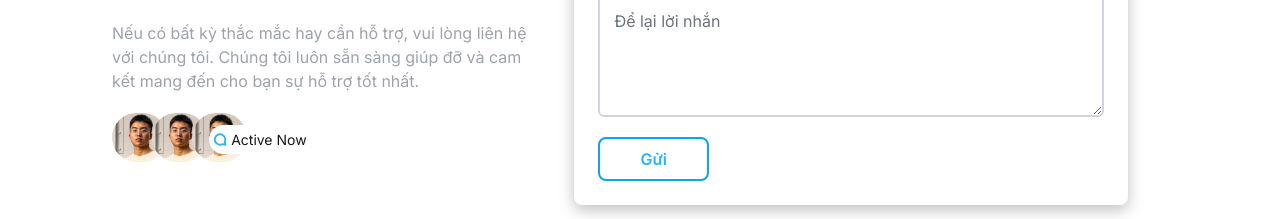
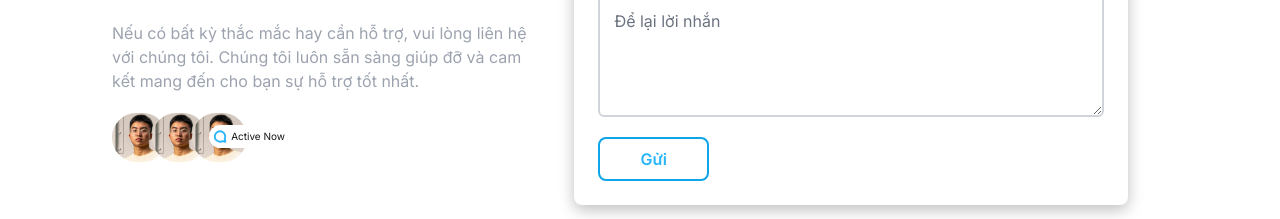
Before and after one commit to nguyenpt21/IE104-FinalProject, a Next.js app: page /Contact in a window 1280 px wide. Shown: the part 940-1159 px from the top of the page. Built offline with nearby package versions, Linux system fonts and the light colour scheme.

Commit message:
bổ xung

```diff
--- a/app/About/page.js
+++ b/app/About/page.js
@@ -3,9 +3,9 @@
 import Heading from '@/app/components/Heading';
 import Image from "next/image";
 import {WHY_CHOOSE, ABOUT, TEAM} from "@/constants/about";
-import Line from "@/app/components/About/LineInAbout"
-import ScrollRevealEffect from '@/app/components/About/ScrollRevealEff';
-import ProfileCard from '@/app/components/About/ProfileCard';
+import Line from "@/app/components/about/LineInAbout"
+import ScrollRevealEffect from '@/app/components/about/ScrollRevealEff';
+import ProfileCard from '@/app/components/about/ProfileCard';
 
 export default function About() {
 
--- a/app/components/Contact/CtForm.js
+++ b/app/components/Contact/CtForm.js
@@ -1,7 +1,7 @@
 import React from 'react'
-import ContactInput from '@/app/components/Contact/CtInput'
-import ContactTexarea from '@/app/components/Contact/CtTextarea'
-import CtButton from '@/app/components/Contact/CtButton'
+import ContactInput from '@/app/components/contact/CtInput'
+import ContactTexarea from '@/app/components/contact/CtTextarea'
+import CtButton from '@/app/components/contact/CtButton'
 
 export default function ContactForm() {
   return (
--- a/app/globals.css
+++ b/app/globals.css
@@ -7,12 +7,12 @@
     --foreground: #171717;
 }
 
-@media (prefers-color-scheme: dark) {
+/* @media (prefers-color-scheme: dark) {
     :root {
         --background: #0a0a0a;
         --foreground: #ededed;
     }
-}
+} */
 
 body {
     color: var(--foreground);
--- a/tailwind.config.js
+++ b/tailwind.config.js
@@ -28,6 +28,14 @@
             transitionDuration: {
                 2000: "2000ms",
             },
+            inset: {
+                '-50px': '-50px', // Định nghĩa giá trị top tùy chỉnh
+            },
+            fontSize: {
+                'tiny': '0.625rem', // Kích thước font nhỏ
+                'xxs': '0.5rem',    // Kích thước font siêu nhỏ
+                'huge': '2.5rem',   // Kích thước font lớn
+            },
         },
     },
     plugins: [],
```
Also changed, not shown: app/Contact/page.js (+4 -4 lines).
